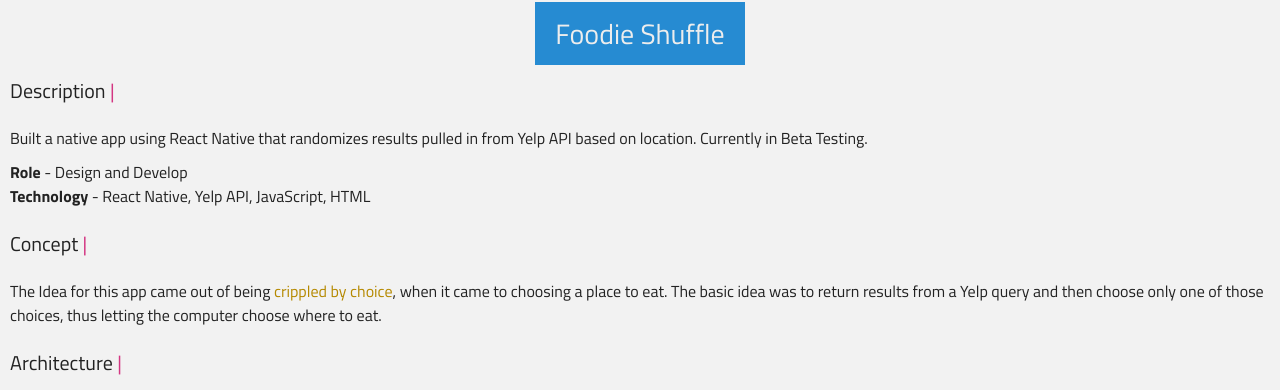
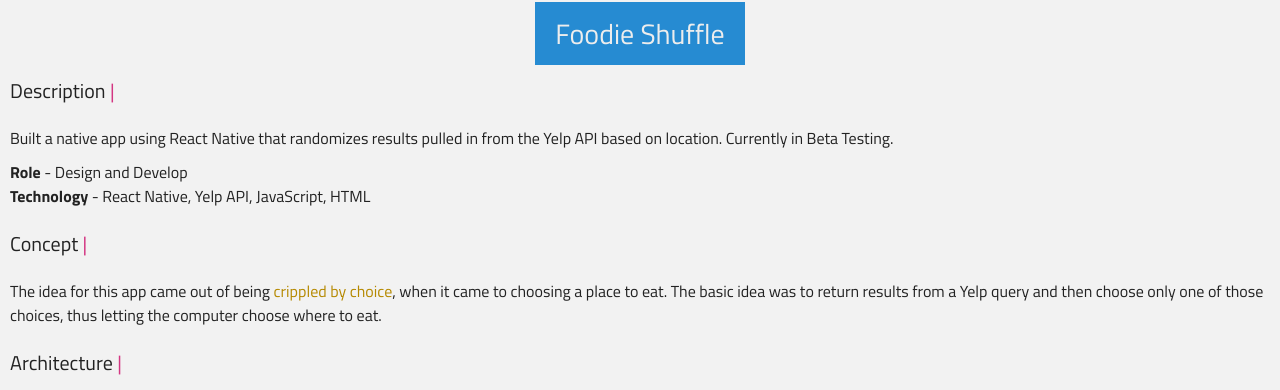
Before and after one commit to DarthOstrich/darthostrich.github.io, a Jekyll site: the page built from _projects/002.FoodieShuffle.md, in a window 1280 px wide. Shown: the part 606-996 px from the top of the page. Built offline with Jekyll 4.4.1, drawn with Linux system fonts in a browser that asks for light colours.

Commit message:
fixed typo

```diff
--- a/_projects/002.FoodieShuffle.md
+++ b/_projects/002.FoodieShuffle.md
@@ -7,12 +7,12 @@ image_banner: FS-banner.png
 external_url: # https://designnutt.com/FoodieShuffle/
 role: Design and Develop
 tech: React Native, Yelp API, JavaScript, HTML
-description: Built a native app using React Native that randomizes results pulled in from Yelp API based on location. Currently in Beta Testing.
+description: Built a native app using React Native that randomizes results pulled in from the Yelp API based on location. Currently in Beta Testing.
 published: true
 ---
 
 ### Concept
-The Idea for this app came out of being [crippled by choice](https://en.wikipedia.org/wiki/The_Paradox_of_Choice), when it came to choosing a place to eat. The basic idea was to return results from a Yelp query and then choose only one of those choices, thus letting the computer choose where to eat.
+The idea for this app came out of being [crippled by choice](https://en.wikipedia.org/wiki/The_Paradox_of_Choice), when it came to choosing a place to eat. The basic idea was to return results from a Yelp query and then choose only one of those choices, thus letting the computer choose where to eat.
 
 ### Architecture
 
```
Also changed, not shown: _projects/003.Freestore.md (+3 -3 lines).
